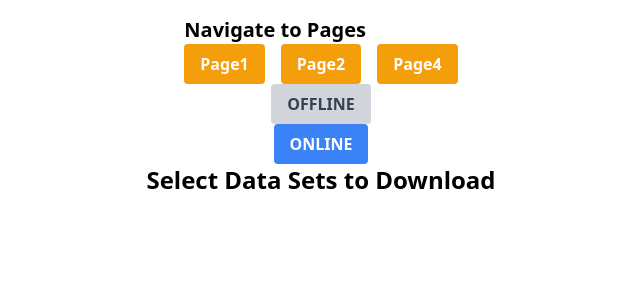
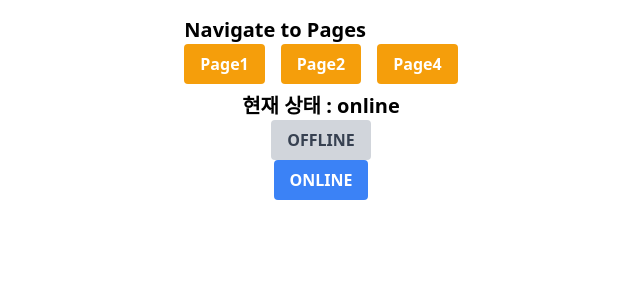
Before and after one commit to ben031/next-pwa, a Next.js app: page / in a window 1280 px wide. Shown: the top 300 px of the page, without its empty margins (319-959 px from the left). Built offline with nearby package versions, Linux system fonts and the light colour scheme.

Commit message:
feat: online/offline 시인성 올리기

```diff
--- a/src/app/dashboard/page.tsx
+++ /dev/null
@@ -1,5 +0,0 @@
-const Dashboard = () => {
-  return <main>시방 안녕하세요</main>;
-};
-
-export default Dashboard;
--- a/src/app/page.tsx
+++ b/src/app/page.tsx
@@ -90,6 +90,11 @@ export default function Home() {
           </Link>
         </div>
       </div>
+
+      <div className="text-xl font-semibold pt-2">
+        현재 상태 : {manualStatus}
+      </div>
+
       <button
         className={getButtonClass('offline')}
         onClick={() => handleManualStatusChange('offline')}
@@ -102,7 +107,6 @@ export default function Home() {
       >
         ONLINE
       </button>
-      <h1 className="text-2xl font-bold mb-4">Select Data Sets to Download</h1>
     </main>
   );
 }
--- a/src/app/test2/inner/page.tsx
+++ b/src/app/test2/inner/page.tsx
@@ -1,5 +1,3 @@
-import dynamic from 'next/dynamic';
-
 const Inner = () => {
   return <>Inner Page</>;
 };
--- a/src/app/test4/page.tsx
+++ b/src/app/test4/page.tsx
@@ -60,20 +60,21 @@ const Test4 = () => {
     }
   };
 
+  const handleManualStatusChange = (status: 'online' | 'offline') => {
+    if (navigator.serviceWorker.controller) {
+      navigator.serviceWorker.controller.postMessage({
+        type: 'SET_MANUAL_STATUS',
+        payload: status,
+      });
+    }
+  };
+
   const getButtonClass = (status: string) => {
     const baseClass = 'px-4 py-2 rounded font-semibold ';
     if (manualStatus === status) {
       return `${baseClass} bg-blue-500 text-white`;
     } else {
       return `${baseClass} bg-gray-300 text-gray-700 hover:bg-gray-400`;
-    }
-  };
-  const handleManualStatusChange = (status: 'online' | 'offline') => {
-    if (navigator.serviceWorker.controller) {
-      navigator.serviceWorker.controller.postMessage({
-        type: 'SET_MANUAL_STATUS',
-        payload: status,
-      });
     }
   };
 
@@ -154,6 +155,11 @@ const Test4 = () => {
   return (
     <div className="p-5 flex flex-col gap-3">
       <h2 className="mb-3">MODE : manualStatus</h2>
+
+      <div className="text-xl font-semibold pt-2">
+        현재 상태 : {manualStatus}
+      </div>
+
       <div>
         <button
           className={getButtonClass('offline')}
```
